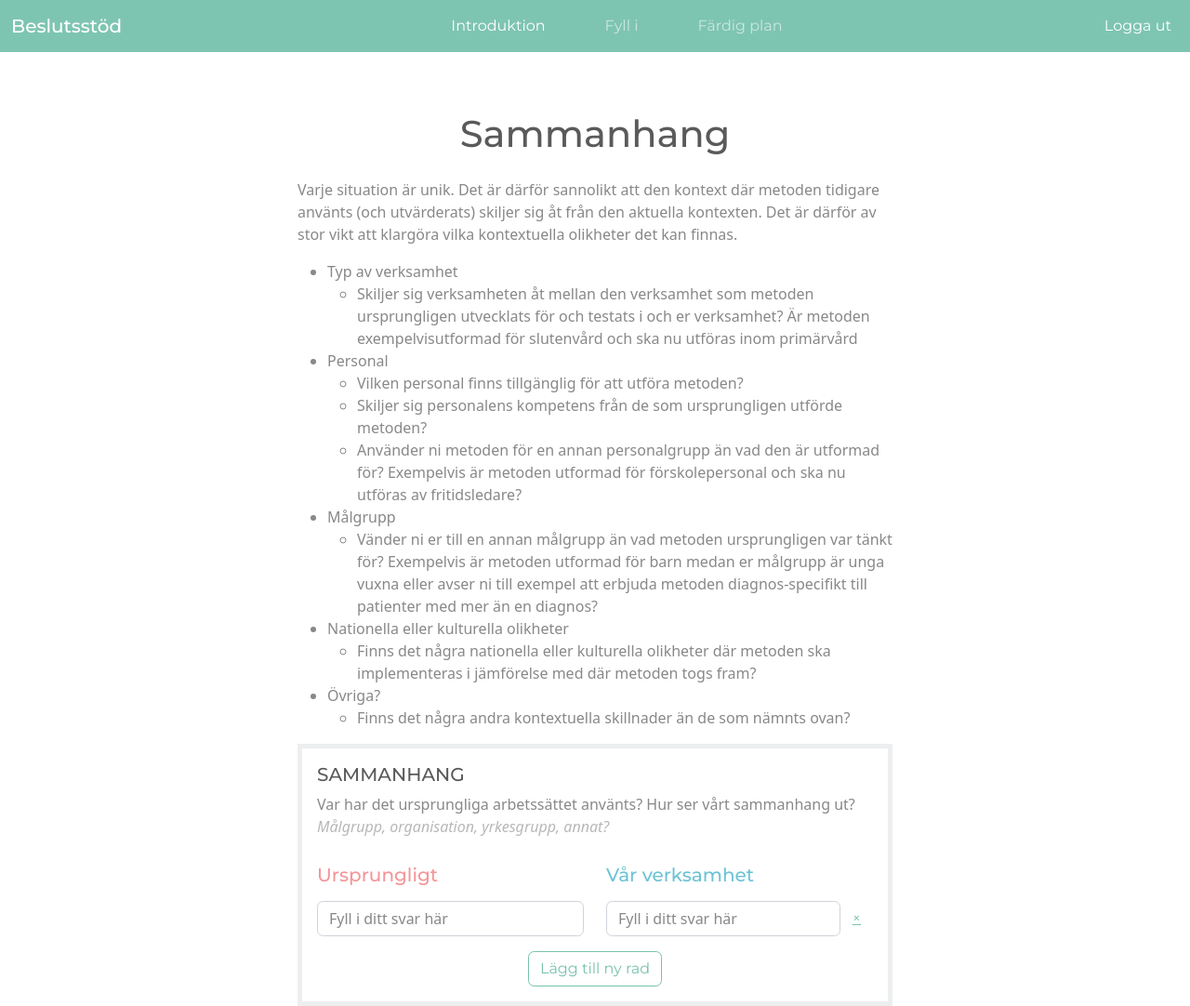
After one commit to beslutsstod/beslutsstod, a Django app: template templates/fyll_i/sammanhang.html in a window 1280 px wide. The commit adds this page. Shown: the whole page at 93% size. Run offline with Django 3.2, Linux system fonts and the light colour scheme; the template is opened without the code that fills it, so the values that code supplies are empty; some libraries are stand-ins or nearby versions.

Commit message:
Add sammanhang view

```diff
--- a/templates/fyll_i/fyll_i.html
+++ b/templates/fyll_i/fyll_i.html
@@ -31,7 +31,7 @@
         <div class="card-body">
           <h5 class="card-title">3. Sammanhang</h5>
           <p class="card-text" style="font-style: italic;"> Beskriv situationen </p>
-          <a href="fyll-i/beskriv-situationen" class="btn btn-primary">Gå vidare &#10230</a>
+          <a href="fyll-i/sammanhang" class="btn btn-primary">Gå vidare &#10230</a>
         </div>
       </div>
     </div>
@@ -69,6 +69,3 @@
 </div>
 
 {% endblock %}
-
-{% block script %}
-{% endblock %}
--- /dev/null
+++ b/templates/fyll_i/sammanhang.html
@@ -0,0 +1,156 @@
+<!DOCTYPE html>
+
+{% extends 'baseutils/base.html' %}
+
+{% block content %}
+<div class="w-50 mx-auto content pt-5" style="justify-content: center; text-align: left;">
+    <h1 class="pt-3" style="text-align: center;">
+        Sammanhang
+    </h1>
+    <p class="pt-3">
+        Varje situation är unik. Det är därför sannolikt att den kontext där metoden tidigare använts (och utvärderats) skiljer sig åt från den aktuella kontexten. Det är därför av stor vikt att klargöra vilka kontextuella olikheter det kan finnas.
+    </p>
+    <ul>
+        <li>
+            Typ av verksamhet
+            <ul>
+                <li>
+                    Skiljer sig verksamheten åt mellan den verksamhet som metoden ursprungligen utvecklats för och testats i och er verksamhet? Är metoden exempelvisutformad för slutenvård och ska nu utföras inom primärvård
+                </li>
+            </ul>
+        </li>
+        <li>
+            Personal
+            <ul>
+                <li>
+                    Vilken personal finns tillgänglig för att utföra metoden?
+                </li>
+                <li>
+                    Skiljer sig personalens kompetens från de som ursprungligen utförde metoden?
+                </li>
+                <li>
+                    Använder ni metoden för en annan personalgrupp än vad den är utformad för? Exempelvis är metoden utformad för förskolepersonal och ska nu utföras av fritidsledare?
+                </li>
+            </ul>
+        </li>
+        <li>
+            Målgrupp
+            <ul>
+                <li>
+                    Vänder ni er till en annan målgrupp än vad metoden ursprungligen var tänkt för? Exempelvis är metoden utformad för barn medan er målgrupp är unga vuxna eller avser ni till exempel att erbjuda metoden diagnos-specifikt till patienter med mer än en diagnos?
+                </li>
+            </ul>
+        </li>
+        <li>
+            Nationella eller kulturella olikheter
+            <ul>
+                <li>
+                    Finns det några nationella eller kulturella olikheter där metoden ska implementeras i jämförelse med där metoden togs fram?
+                </li>
+            </ul>
+        </li>
+        <li>
+            Övriga?
+            <ul>
+                <li>
+                    Finns det några andra kontextuella skillnader än de som nämnts ovan?
+                </li>
+            </ul>
+        </li>
+    </ul>
+
+    <div class="container border - border-5 p-3">
+        <div class="row pb-1">
+          <div class="col-md-12">
+            <h5 class="text-uppercase">Sammanhang</h5>
+            <p> Var har det ursprungliga arbetssättet använts? Hur ser vårt sammanhang ut? <br>
+                <span style="font-style: italic; opacity: 0.6;"> Målgrupp, organisation, yrkesgrupp, annat? </span>
+            </p>
+          </div>
+        </div>
+        <div class="row">
+          <div class="col-md-6 pt-2">
+            <h5 class="h-100 text-secondary">Ursprungligt</h5>
+          </div>
+          <div class="col-md-6 pt-2">
+            <h5 class="text-info">Vår verksamhet</h5>
+          </div>
+        </div>
+        <div class="row pt-2 custom-input-row">
+          <div class="col-md-6">
+            <input type="text" class="form-control" placeholder="Fyll i ditt svar här">
+          </div>
+          <div class="col-md-6 d-flex">
+            <input type="text" class="form-control" placeholder="Fyll i ditt svar här">
+            <button class="btn btn-link delete-row-btn"><span>&times;</span></button>
+          </div>
+        </div>
+        <div class="row">
+          <div class="col-md-12 text-center">
+            <button class="btn btn-outline-primary mt-3 add-row-btn">Lägg till ny rad</button>
+          </div>
+        </div>
+      </div>
+
+</div>
+
+<script>
+document.addEventListener('DOMContentLoaded', function() {
+
+    // Delete row button
+    function setupDeleteRowButtons() {
+      const deleteRowButtons = document.querySelectorAll('.delete-row-btn');
+      deleteRowButtons.forEach(button => {
+        button.addEventListener('click', function() {
+          this.closest('.row').remove();
+        });
+      });
+    }
+
+      setupDeleteRowButtons();
+
+      // Add row button
+      const addRowButton = document.querySelector('.add-row-btn');
+      const customInputRow = document.querySelector('.custom-input-row');
+      let rowCounter = 1;
+
+      // Add row
+      addRowButton.addEventListener('click', function() {
+        const newRow = document.createElement('div');
+        newRow.className = 'row pt-2 custom-input-row';
+        const col1 = document.createElement('div');
+        col1.className = 'col-md-6';
+        const input1 = document.createElement('input');
+        input1.type = 'text';
+        input1.className = 'form-control';
+        input1.placeholder = 'Fyll i ditt svar här';
+        col1.appendChild(input1);
+
+        const col2 = document.createElement('div');
+        col2.className = 'col-md-6 d-flex';
+        const input2 = document.createElement('input');
+        input2.type = 'text';
+        input2.className = 'form-control';
+        input2.style = 'margin-right: 0px';
+        input2.placeholder = 'Fyll i ditt svar här';
+        col2.appendChild(input2);
+        const button2 = document.createElement('button');
+        button2.className = 'btn btn-link delete-row-btn'
+        const span2 = document.createElement('span');
+        span2.innerHTML = '&times';
+        button2.appendChild(span2);
+        col2.appendChild(button2);
+
+        newRow.appendChild(col1);
+        newRow.appendChild(col2);
+
+        addRowButton.parentNode.insertBefore(newRow, addRowButton);
+
+        setupDeleteRowButtons();
+
+      });
+
+
+  });
+  </script>
+{% endblock %}
```
